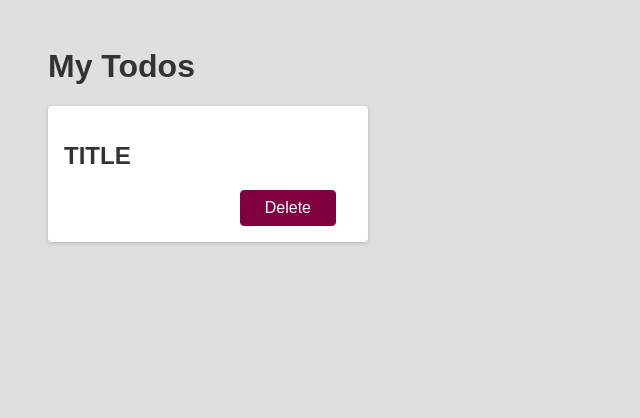
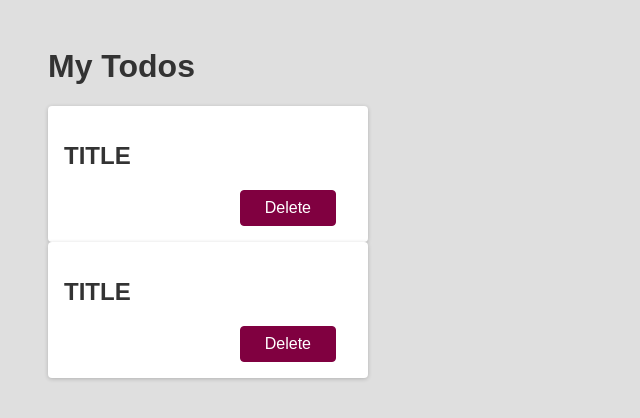
Before and after one commit to Djolevil/ReactPractice22, a React (Create React App) app: page / in a window 1280 px wide. Shown: the top 418 px of the page, without its empty margins (0-640 px from the left). Built offline with nearby package versions, Linux system fonts and the light colour scheme.

Commit message:
Build separate Todo component and use it in App.js

```diff
--- a/src/App.js
+++ b/src/App.js
@@ -1,13 +1,11 @@
+import Todo from './components/Todo';
+
 function App() {
   return (
     <div>
       <h1>My Todos</h1>
-      <div className='card'>
-        <h2>TITLE</h2>
-        <div className='actions'>
-          <button className='btn'>Delete</button>
-        </div>
-      </div>
+      <Todo />
+      <Todo />
     </div>
   );
 }
--- /dev/null
+++ b/src/components/Todo.js
@@ -0,0 +1,12 @@
+function Todo() {
+  return (
+    <div className='card'>
+      <h2>TITLE</h2>
+      <div className='actions'>
+        <button className='btn'>Delete</button>
+      </div>
+    </div>
+  );
+}
+
+export default Todo;
```
